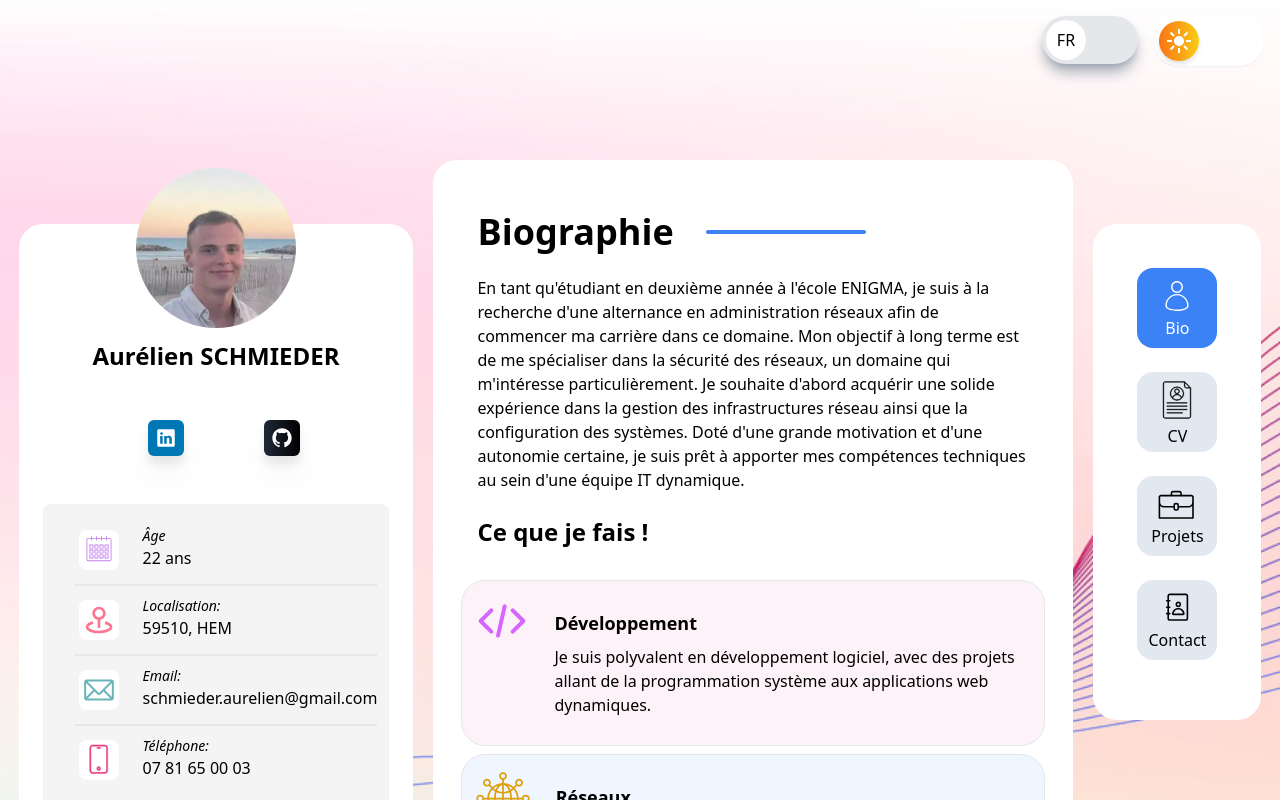
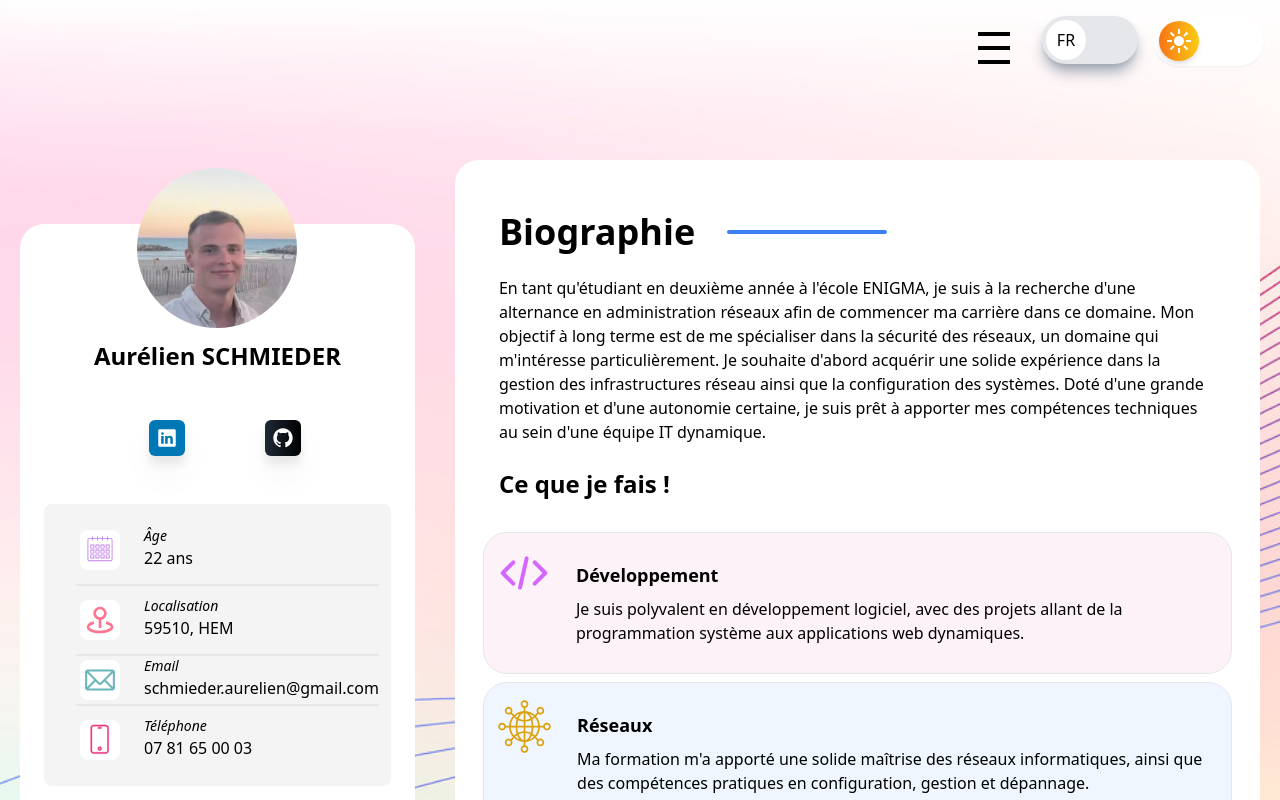
Before and after one commit to Aurelienschmi/Aurelien-portefolio, a React (Create React App) app: page / in a window 1280 px wide. Shown: the top 800 px of the page. Built offline with nearby package versions, Linux system fonts and the light colour scheme.

Commit message:
feat: adding responsivity and more translation

```diff
--- a/package.json
+++ b/package.json
@@ -33,6 +33,7 @@
     ]
   },
   "devDependencies": {
+    "@babel/plugin-proposal-private-property-in-object": "^7.21.11",
     "@types/react": "^18.3.9"
   }
 }
--- a/src/App.js
+++ b/src/App.js
@@ -13,10 +13,9 @@ const App = () => {
   const [works] = useState(false);
   const [contact] = useState(false);
   const [isDarkMode, setIsDarkMode] = useState(false);
-  const [windowWidth, setWindowWidth] = useState(window.innerWidth);
 
   useEffect(() => {
-    const darkModeClass = 'dark';
+    const darkModeClass = "dark";
     const rootElement = document.documentElement;
 
     if (isDarkMode) {
@@ -26,17 +25,6 @@ const App = () => {
     }
   }, [isDarkMode]);
 
-  useEffect(() => {
-    const handleResize = () => {
-      setWindowWidth(window.innerWidth);
-    };
-
-    window.addEventListener('resize', handleResize);
-    return () => {
-      window.removeEventListener('resize', handleResize);
-    };
-  }, []);
-
   const toggleDarkMode = () => {
     setIsDarkMode(!isDarkMode);
   };
@@ -44,30 +32,43 @@ const App = () => {
   return (
     <AppProvider>
       <div
-        className={`bg-cover bg-center flex justify-center items-start min-h-screen ${isDarkMode ? 'bg-dark' : 'bg-light'}`}
+        className={`bg-cover bg-center flex flex-wrap lg:flex-nowrap justify-center items-start min-h-screen ${
+          isDarkMode ? "bg-dark" : "bg-light"
+        }`}
         style={{
           backgroundImage: isDarkMode
             ? `url(/images/background_dark.jpg)`
-            : `url(/images/background_light.jpg)`
+            : `url(/images/background_light.jpg)`,
         }}
       >
-        <div className="sticky top-16 bg-white dark:bg-black rounded-3xl p-6 mt-56">
-          <PersonalInfo />
-        </div>
-        <div className="absolute top-0 right-0 m-4 flex space-x-4">
-          {windowWidth <= 1080 && (
-            <BurgerMenu about={about} resume={resume} works={works} contact={contact} />
-          )}
+        <div className="absolute top-0 right-0 m-4 flex space-x-4 ">
+          <div className="2xl:hidden">
+          <BurgerMenu
+              about={about}
+              resume={resume}
+              works={works}
+              contact={contact}
+            />
+          </div>
+
           <Translation />
           <SwitchTheme toggleDarkMode={toggleDarkMode} />
         </div>
-        <div className="flex flex-col w-1/2 p-5 m-5 bg-white dark:bg-black rounded-3xl mt-40">
+
+        <div className="lg:sticky top-16 bg-white dark:bg-black rounded-3xl p-6 mt-56 w-5/6 lg:w-1/3 mx-5">
+          <PersonalInfo />
+        </div>
+
+        <div className="flex flex-col w-5/6 p-5 m-5 bg-white dark:bg-black rounded-3xl lg:mt-40 bx-border">
           <Home about={about} resume={resume} works={works} contact={contact} />
         </div>
-        <div className="sticky top-16 bg-white dark:bg-black rounded-3xl p-4 mt-56">
-        {windowWidth > 1080 && (
-            <Header about={about} resume={resume} works={works} contact={contact} />
-          )}
+        <div className="sticky top-16 bg-white dark:bg-black rounded-3xl p-4 mt-56 hidden 2xl:block mx-5">
+            <Header
+              about={about}
+              resume={resume}
+              works={works}
+              contact={contact}
+            />
         </div>
       </div>
     </AppProvider>
--- a/src/components/Home.tsx
+++ b/src/components/Home.tsx
@@ -80,7 +80,7 @@ const Home = () => {
             <p className="mx-6">{t("home.AboutContent")}</p>
             <h3 className="text-2xl font-semibold mx-6">{t("home.About1")}</h3>
             <div className="flex flex-wrap justify-around 2xl:flex-nowrap ">
-              <div >
+              <div>
                 <div className="bg-pink-50 dark:bg-black border dark:border-white rounded-3xl p-2 w-auto h-auto flex justify-start m-2">
                   <img
                     src="/images/dev.svg"
@@ -98,7 +98,7 @@ const Home = () => {
                 <div className="bg-blue-50 dark:bg-black border dark:border-white rounded-3xl p-2 w-auto h-auto flex justify-start m-2">
                   <img
                     src="/images/network.svg"
-                    alt="developpment icon"
+                    alt="network icon"
                     className="h-20"
                   />
                   <div className="flex flex-col m-5">
@@ -114,7 +114,7 @@ const Home = () => {
                 <div className="bg-blue-50 dark:bg-black border dark:border-white rounded-3xl p-2 w-auto h-auto flex justify-start m-2">
                   <img
                     src="/images/database.svg"
-                    alt="developpment icon"
+                    alt="database icon"
                     className="h-20"
                   />
                   <div className="flex flex-col m-5">
@@ -128,7 +128,7 @@ const Home = () => {
                 <div className="bg-pink-50 dark:bg-black border dark:border-white rounded-3xl p-2 w-auto h-auto flex justify-start m-2">
                   <img
                     src="/images/sports.svg"
-                    alt="developpment icon"
+                    alt="Sports icon"
                     className="h-20"
                   />
                   <div className="flex flex-col m-5">
@@ -185,8 +185,7 @@ const Home = () => {
                   {t("home.Education")}
                 </h3>
               </div>
-              <div className="flex justify-around">
-                <div className="bg-pink-50 dark:bg-black border border-white rounded-3xl p-2 w-full 2xl:w-auto h-auto flex flex-col justify-center items-center 2xl:items-start m-5">
+                <div className="bg-pink-50 dark:bg-black border border-white rounded-3xl p-2 w-full 2xl:w-auto h-auto flex flex-col items-start m-5">
                   <div className="p-2 text-zinc-600 dark:text-zinc-400">
                     <p className="text-sm">{t("home.EnigmaYear")}</p>
                     <div className="flex flex-nowrap items-center ">
@@ -199,10 +198,8 @@ const Home = () => {
                     <p>{t("home.EnigmaContent")}</p>
                     <p> {t("home.EnigmaPosition")}</p>
                   </div>
-                </div>
               </div>
-              <div className="flex flex-wrap justify-around 2xl:flex-nowrap">
-                <div className="bg-blue-50 dark:bg-black border border-white rounded-3xl p-2 w-full 2xl:w-80 h-40 flex flex-col justify-center items-center 2xl:items-start m-5">
+                <div className="bg-blue-50 dark:bg-black border border-white rounded-3xl p-2 w-full 2xl:w-auto h-auto flex flex-col items-start m-5">
                   <div className="p-2 text-zinc-600 dark:text-zinc-400">
                     <p className="text-sm">{t("home.StapsYear")}</p>
                     <div className="flex flex-nowrap items-center ">
@@ -217,7 +214,7 @@ const Home = () => {
                   </div>
                 </div>
 
-                <div className="bg-pink-50 dark:bg-black border border-white rounded-3xl p-2 w-full 2xl:w-80 h-40 flex flex-col justify-center items-center items-start m-5">
+                <div className="bg-pink-50 dark:bg-black border border-white rounded-3xl p-2 w-full 2xl:w-auto h-auto flex flex-col items-start m-5">
                   <div className="p-2 text-zinc-600 dark:text-zinc-400">
                     <p className="text-sm">{t("home.LyceeYear")}</p>
                     <div className="flex flex-nowrap items-center ">
@@ -231,7 +228,6 @@ const Home = () => {
                     <p> {t("home.LyceePosition")}</p>
                   </div>
                 </div>
-              </div>
 
               <div className="mt-8 flex flex-nowrap items-center">
                 <img
--- a/src/components/PersonalInfo.tsx
+++ b/src/components/PersonalInfo.tsx
@@ -1,10 +1,13 @@
-import React, { useState } from "react";
+import React, { useState, useContext } from "react";
+import { useTranslation } from "react-i18next";
 
 const PersonalInfo: React.FC = () => {
   const [birthDateIsHovered, setBirthDateIsHovered] = useState(false);
   const [locationIsHovered, setLocationIsHovered] = useState(false);
   const [emailIsHovered, setEmailIsHovered] = useState(false);
   const [phoneIsHovered, setPhoneIsHovered] = useState(false);
+
+  const { t } = useTranslation("global");
 
   const calculateAge = (birthDate: string): number => {
     const birth = new Date(birthDate);
@@ -86,7 +89,7 @@ const PersonalInfo: React.FC = () => {
           </button>
         </section>
       </div>
-      <div className="bg-zinc-100 dark:bg-zinc-900 rounded-lg p-3">
+      <div className="bg-zinc-100 dark:bg-zinc-900 rounded-lg p-3 w-full">
         <div className="flex border-b-2 dark:border-zinc-600 py-2.5 ml-5">
           <button
             className="bg-white dark:bg-black m-1 rounded-lg p-1 hover:bg-blue-500 dark:hover:bg-blue-500 transition-colors duration-600"
@@ -118,7 +121,7 @@ const PersonalInfo: React.FC = () => {
 
           <div>
             <p className="text-sm ml-5">
-              <em>Âge</em>
+              <em>{t("personnalInfo.Age")}</em>
             </p>
             <p className="ml-5">{age} ans</p>
           </div>
@@ -142,14 +145,14 @@ const PersonalInfo: React.FC = () => {
           </button>
           <div>
             <p className="text-sm ml-5">
-              <em>Localisation:</em>
+              <em>{t("personnalInfo.Localisation")}</em>
             </p>
 
             <p className="ml-5">59510, HEM</p>
           </div>
         </div>
 
-        <div className="flex border-b-2 dark:border-zinc-600 py-2.5 ml-5">
+        <div className="flex border-b-2 dark:border-zinc-600 ml-5">
           <a href="mailto:schmieder.aurelien@gmail.com">
             <button
               className="bg-white dark:bg-black m-1 rounded-lg p-1 hover:bg-blue-500 dark:hover:bg-blue-500 transition-colors duration-600"
@@ -180,11 +183,13 @@ const PersonalInfo: React.FC = () => {
               </svg>
             </button>
           </a>
-          <div>
+          <div className="w-full box-border overflow-hidden max-w-full break-words">
             <p className="text-sm ml-5">
-              <em>Email:</em>
+              <em>{t("personnalInfo.Email")}</em>
             </p>
-            <p className="ml-5">schmieder.aurelien@gmail.com</p>
+            <p className="whitespace-pre-wrap-sm ml-5">
+              schmieder.aurelien@gmail.com
+            </p>
           </div>
         </div>
 
@@ -219,7 +224,7 @@ const PersonalInfo: React.FC = () => {
           </a>
           <div>
             <p className="text-sm ml-5">
-              <em>Téléphone:</em>
+              <em>{t("personnalInfo.Phone")}</em>
             </p>
             <p className="ml-5">07 81 65 00 03</p>
           </div>
--- a/src/index.tsx
+++ b/src/index.tsx
@@ -25,9 +25,7 @@ i18next.init({
 const root = ReactDOM.createRoot(
   document.getElementById("root") as HTMLElement
 );
-const onClose = () => {
-  console.log("Close button clicked");
-};
+
 
 root.render(
   <div>
--- a/src/translations/en/global.json
+++ b/src/translations/en/global.json
@@ -4,6 +4,12 @@
         "Resume": "Resume",
         "Works": "Projects",
         "Contact": "Contact"
+    },
+    "personnalInfo": {
+        "Age": "Age",
+        "Localisation": "Localisation ",
+        "Email": "Email",
+        "Phone": "Phone"
     },
     "home": {
         "About": "Biography",
--- a/src/translations/fr/global.json
+++ b/src/translations/fr/global.json
@@ -4,6 +4,12 @@
         "Resume": "CV ",
         "Works": "Projets",
         "Contact": "Contact"
+    },
+    "personnalInfo": {
+        "Age": "Âge",
+        "Localisation": "Localisation ",
+        "Email": "Email",
+        "Phone": "Téléphone"
     },
     "home": {
         "About": "Biographie",
```
Also changed, not shown: vercel.json (added), 1 other file (tests, documents, lock files or other folders).
